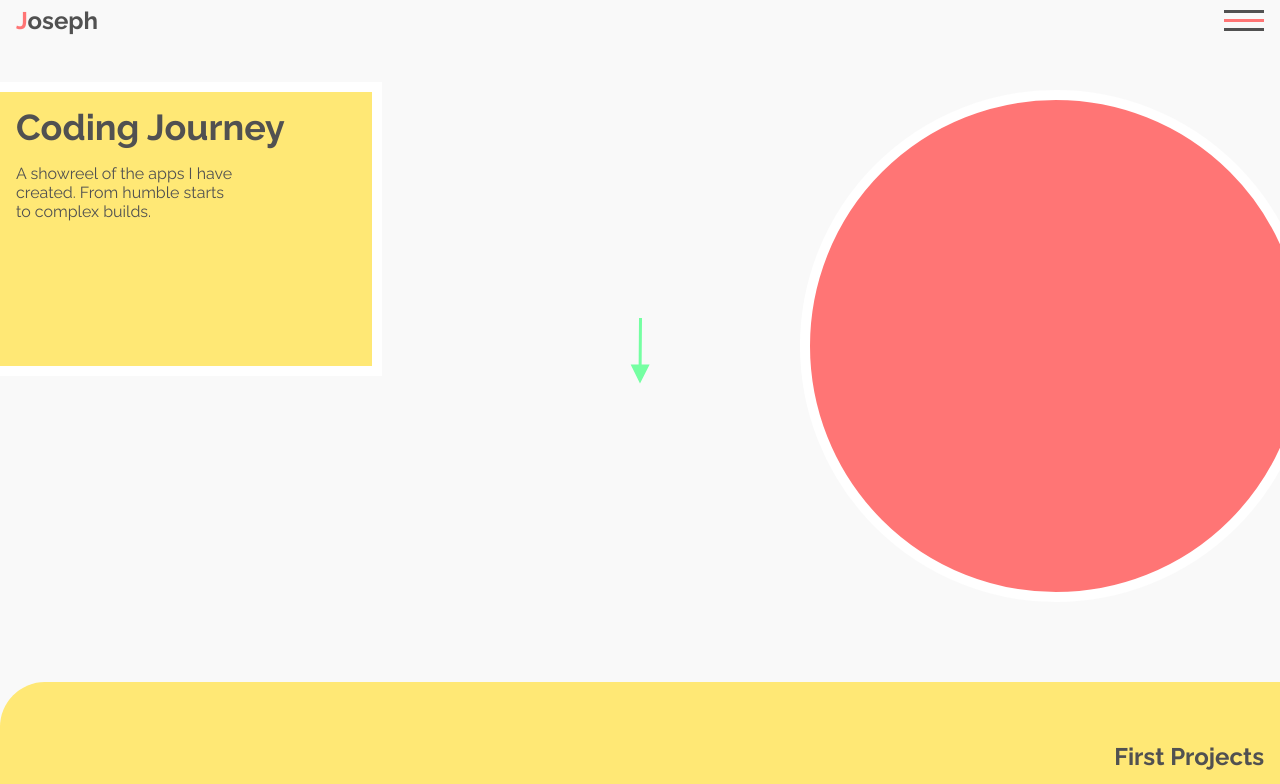
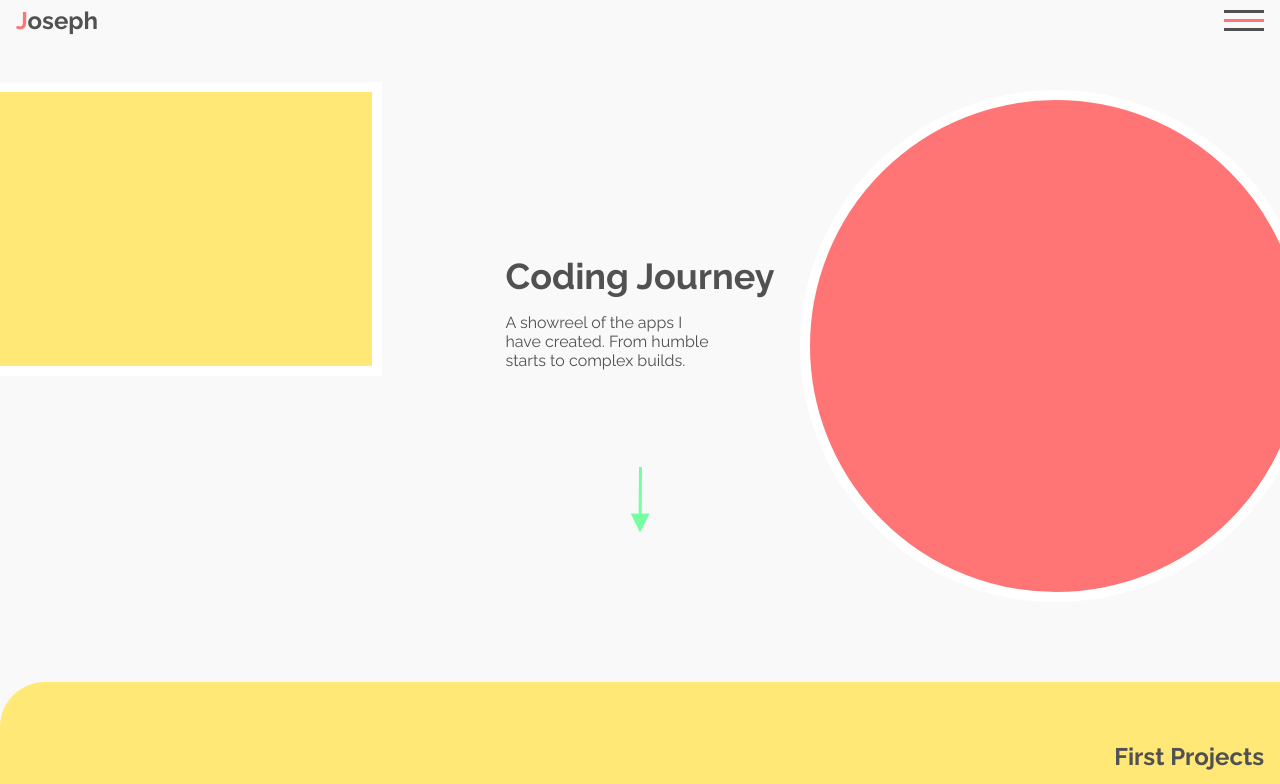
Before and after one commit to josephclander/portfolio-jan2021, a website: page app/index.html in a window 1280 px wide. Shown: the top 784 px of the page. Drawn offline with nearby package versions, Linux system fonts and the light colour scheme; files that its build step writes are made by us from their sources.

Commit message:
Add breakpoint-tablet for hero text

```diff
--- a/app/index.html
+++ b/app/index.html
@@ -46,9 +46,9 @@
       </nav>
     </header>
     <section class="hero">
-      <div class="hero__title"><h1>Coding Journey</h1></div>
       <div class="hero__text">
-        <p>
+        <h1 class="hero__title">Coding Journey</h1>
+        <p class="hero__blurb">
           A showreel of the apps I have created. From humble starts to complex
           builds.
         </p>
--- a/app/scss/layout/_header.scss
+++ b/app/scss/layout/_header.scss
@@ -29,10 +29,15 @@
     margin: 4rem 1rem 0;
   }
 
-  &__text {
+  &__blurb {
     margin: 1rem;
     width: 70%;
     max-width: 13.75em; // 220px / 16px = 13.75
+  }
+
+  @media screen and (min-width: $mobile) {
+    justify-content: center;
+    align-items: center;
   }
 }
 
```
